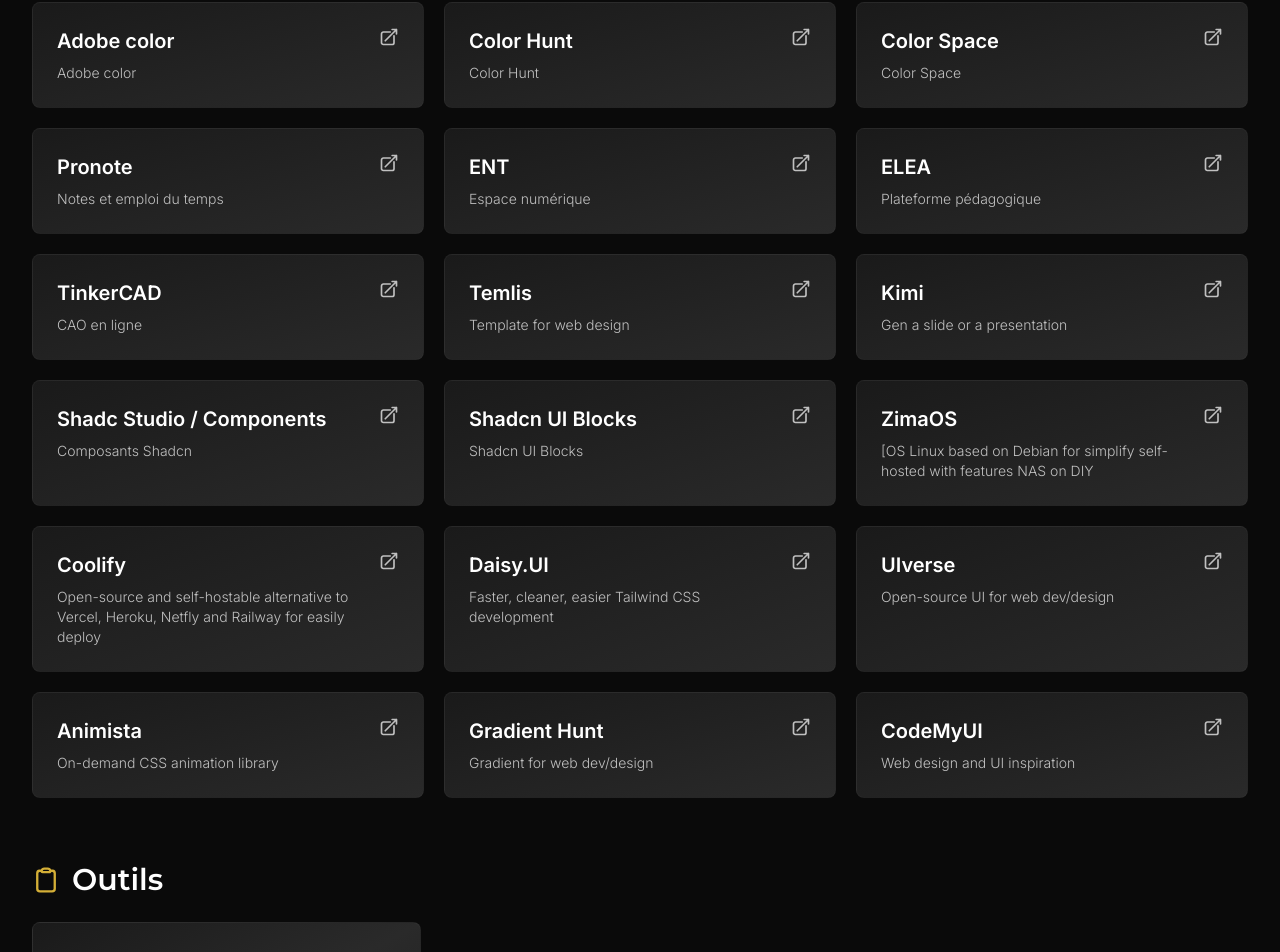
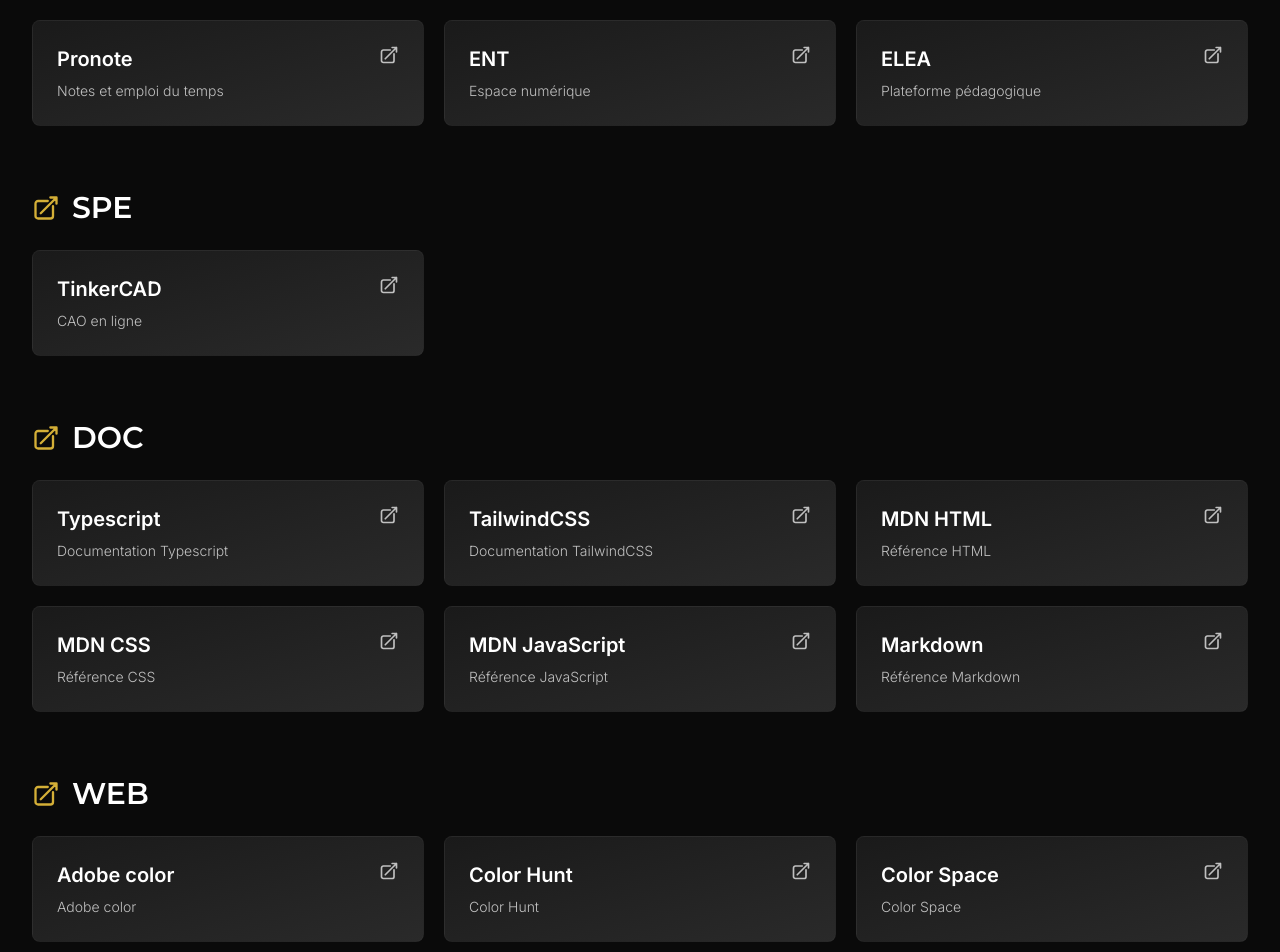
Before and after one commit to SHU445/STI2D-app, a Next.js app: page / in a window 1280 px wide. Shown: the part 613-1565 px from the top of the page. Built offline with nearby package versions, Linux system fonts and the light colour scheme.

Commit message:
Change table and push

```diff
--- a/app/page.tsx
+++ b/app/page.tsx
@@ -10,6 +10,27 @@
 
 // Interface - définir la structure d'un lien utile
 interface UsefulLink {
+  title: string
+  url: string
+  description?: string
+}
+
+// Interface - définir la structure d'un lien académique
+interface AcademicLink {
+  title: string
+  url: string
+  description?: string
+}
+
+// Interface - définir la structure d'un lien SPE
+interface SPELink {
+  title: string
+  url: string
+  description?: string
+}
+
+// Interface - définir la structure d'un lien DOC
+interface DocLink {
   title: string
   url: string
   description?: string
@@ -30,38 +51,71 @@
   status: 'available' | 'coming-soon' // Statut
 }
 
-// Tableau - liens utiles affichés sur la page l
-const usefulLinks: UsefulLink[] = [
-  { title: 'GitHub', url: 'https://github.com/SHU445', description: 'Mes repositories' },
-  { title: 'Vercel', url: 'https://vercel.com/login', description: 'Déploiement' },
-  { title: 'Gmail', url: 'https://mail.google.com/mail/u/0/#inbox', description: 'Gmail' },
-  { title: 'DrawDB', url: 'https://www.drawdb.app/', description: 'DrawDB' },
-  { title: 'Neon DB', url: 'https://neon.com/', description: 'Base de données' },
+// Tableau - liens acad
+const academic : AcademicLink[] = [
+  { title: 'Pronote', url: 'https://0380089r.index-education.net/pronote/eleve.html?identifiant=t7gHE7rr8j8kpQf2', description: 'Notes et emploi du temps' },
+
+  { title: 'ENT', url: 'https://porte-oisans.ent.auvergnerhonealpes.fr/sg.do?PROC=PAGE_ACCUEIL&ACTION=VALIDER', description: 'Espace numérique' },
+
+  { title: 'ELEA', url: 'https://aura-38-sud.elea.apps.education.fr/local/elea_dashboard/index.php', description: 'Plateforme pédagogique' },
+ ]
+
+ // Tableau - SPE
+ const SPE : SPELink[] =[
+  { title: 'TinkerCAD', url: 'https://www.tinkercad.com/login', description: 'CAO en ligne' },
+ ]
+
+ // tableau - DOC
+ const doc : DocLink[] = [
+  { title: 'Typescript', url: 'https://typescriptdocs.com/', description: 'Documentation Typescript' },
+
+  { title: 'TailwindCSS', url: 'https://tailwindcss-com.vercel.app/docs', description: 'Documentation TailwindCSS' },
+
   { title: 'MDN HTML', url: 'https://developer.mozilla.org/en-US/docs/Web/HTML/Reference/Elements', description: 'Référence HTML' },
+
   { title: 'MDN CSS', url: 'https://developer.mozilla.org/fr/docs/Web/CSS/Reference/Properties', description: 'Référence CSS' },
+
   { title: 'MDN JavaScript', url: 'https://developer.mozilla.org/fr/docs/Web/JavaScript/Reference', description: 'Référence JavaScript' },
+
   { title: 'Markdown', url: 'https://docs.framasoft.org/fr/grav/markdown.html', description: 'Référence Markdown' },
+ ]
+
+ // Tableau - Color theme / WEB
+ const web : WebLink[] = [
   { title: 'Adobe color', url: 'https://color.adobe.com/fr/create/color-wheel', description: 'Adobe color' },
+
   { title: 'Color Hunt', url: 'https://colorhunt.co/', description: 'Color Hunt' },
+
   { title: 'Color Space', url: 'https://mycolor.space/', description: 'Color Space' },
-  { title: 'Pronote', url: 'https://0380089r.index-education.net/pronote/eleve.html?identifiant=t7gHE7rr8j8kpQf2', description: 'Notes et emploi du temps' },
-  { title: 'ENT', url: 'https://porte-oisans.ent.auvergnerhonealpes.fr/sg.do?PROC=PAGE_ACCUEIL&ACTION=VALIDER', description: 'Espace numérique' },
-  { title: 'ELEA', url: 'https://aura-38-sud.elea.apps.education.fr/local/elea_dashboard/index.php', description: 'Plateforme pédagogique' },
-  { title: 'TinkerCAD', url: 'https://www.tinkercad.com/login', description: 'CAO en ligne' },
-  // Lien utile orienté ajout en plus section à part à faire.
+  { title: 'UIverse', url: 'http://uiverse.io/', description: 'Open-source UI for web dev/design'},
+
+  { title: 'Animista', url:'Animista.net', description: 'On-demand CSS animation library'},
+
+  { title: 'Gradient Hunt', url: 'http://gradienthunt.com/', description: 'Gradient for web dev/design'},
+
+  { title: 'CodeMyUI', url: 'http://codemyui.com/', description: 'Web design and UI inspiration'},
+
   { title: 'Temlis', url: 'http://temlis.com/', description: 'Template for web design'},
+
   { title: 'Kimi', url: 'http://kimi.com/', description: 'Gen a slide or a presentation'},
-  { title: 'Shadc Studio / Components', url: 'https://shadcnstudio.com/components', description: 'Composants Shadcn'},
-  { title: 'Shadcn UI Blocks', url: 'https://www.shadcnui-blocks.com/components/accordion', description: 'Shadcn UI Blocks'},
-  //{ title: '', url: '', description: ''},
-  { title: 'ZimaOS', url: 'http://zimaspace.com/', description: '[OS Linux based on Debian for simplify self-hosted with features NAS on DIY'},
-  { title: 'Coolify', url: 'http://coolify.io/', description: 'Open-source and self-hostable alternative to Vercel, Heroku, Netfly and Railway for easily deploy'},
-  { title: 'Daisy.UI', url: 'https://daisyui.com/', description: 'Faster, cleaner, easier Tailwind CSS development'},
-  { title: 'UIverse', url: 'http://uiverse.io/', description: 'Open-source UI for web dev/design'},
-  { title: 'Animista', url:'Animista.net', description: 'On-demand CSS animation library'},
-  { title: 'Gradient Hunt', url: 'http://gradienthunt.com/', description: 'Gradient for web dev/design'},
-  { title: 'CodeMyUI', url: 'http://codemyui.com/', description: 'Web design and UI inspiration'},
-]
+ ]
+
+ // Tableau - liens utiles affichés sur la page l
+
+ const usefulLinks: Link[] = [
+
+   { title: 'GitHub', url: 'https://github.com/SHU445', description: 'Mes repositories' },
+
+   { title: 'Vercel', url: 'https://vercel.com/login', description: 'Déploiement' },
+
+   { title: 'Gmail', url: 'https://mail.google.com/mail/u/0/#inbox', description: 'Gmail' },
+
+   { title: 'Neon DB', url: 'https://neon.com/', description: 'Base de données' },
+
+   { title: 'ZimaOS', url: 'http://zimaspace.com/', description: '[OS Linux based on Debian for simplify self-hosted with features NAS on DIY'},
+
+   { title: 'Coolify', url: 'http://coolify.io/', description: 'Open-source and self-hostable alternative to Vercel, Heroku, Netfly and Railway for easily deploy'},
+ ]
 
 // Tableau - projets personnels
 // Chaque projet a un titre, une URL (vers Vercel ou autre) et une description
@@ -185,6 +239,170 @@
                     {link.description && (
                       <p className="text-sm text-designSS-silver mt-2 font-light">
                         {link.description}
+                      </p>
+                    )}
+                  </div>
+                  <ExternalLinkIcon className="w-5 h-5 text-designSS-silver group-hover:text-designSS-gold transition-colors duration-300 flex-shrink-0 ml-2" />
+                </div>
+                <div className="absolute inset-0 bg-gradient-to-r from-designSS-gold/0 via-designSS-gold/5 to-designSS-gold/0 opacity-0 group-hover:opacity-100 transition-opacity duration-300 rounded-lg pointer-events-none"></div>
+              </motion.a>
+            ))}
+          </div>
+        </motion.section>
+
+        {/* Section des liens académiques - Affiche tous les liens académiques dans une grille responsive */}
+        <motion.section
+          variants={containerVariants}
+          initial="hidden"
+          animate="visible"
+          className="mb-12 sm:mb-16"
+        >
+          <motion.div variants={itemVariants} className="flex items-center gap-3 mb-6">
+            <ExternalLinkIcon className="w-6 h-6 sm:w-7 sm:h-7 text-designSS-gold" />
+            <h2 className="text-2xl sm:text-3xl font-display font-semibold">Académiques</h2>
+          </motion.div>
+
+          <div className="grid grid-cols-1 sm:grid-cols-2 lg:grid-cols-3 gap-4 sm:gap-5">
+            {academic.map((academic, index) => (
+              <motion.a
+                key={index}
+                variants={itemVariants}
+                href={academic.url}
+                target="_blank"
+                rel="noopener noreferrer"
+                className="group relative bg-gradient-to-br from-designSS-darkGray to-designSS-gray border border-designSS-lightGray/20 rounded-lg p-5 sm:p-6 hover:border-designSS-gold/50 transition-all duration-300 hover:shadow-xl hover:shadow-designSS-gold/10 hover:-translate-y-1"
+              >
+                <div className="flex items-start justify-between">
+                  <div className="flex-1">
+                    <h3 className="text-lg sm:text-xl font-semibold text-white group-hover:text-designSS-gold transition-colors duration-300">
+                      {academic.title}
+                    </h3>
+                    {academic.description && (
+                      <p className="text-sm text-designSS-silver mt-2 font-light">
+                        {academic.description}
+                      </p>
+                    )}
+                  </div>
+                  <ExternalLinkIcon className="w-5 h-5 text-designSS-silver group-hover:text-designSS-gold transition-colors duration-300 flex-shrink-0 ml-2" />
+                </div>
+                <div className="absolute inset-0 bg-gradient-to-r from-designSS-gold/0 via-designSS-gold/5 to-designSS-gold/0 opacity-0 group-hover:opacity-100 transition-opacity duration-300 rounded-lg pointer-events-none"></div>
+              </motion.a>
+            ))}
+          </div>
+        </motion.section>
+
+        {/* Section des liens SPE - Affiche tous les liens SPE dans une grille responsive */}
+        <motion.section
+          variants={containerVariants}
+          initial="hidden"
+          animate="visible"
+          className="mb-12 sm:mb-16"
+        >
+          <motion.div variants={itemVariants} className="flex items-center gap-3 mb-6">
+            <ExternalLinkIcon className="w-6 h-6 sm:w-7 sm:h-7 text-designSS-gold" />
+            <h2 className="text-2xl sm:text-3xl font-display font-semibold">SPE</h2>
+          </motion.div>
+
+          <div className="grid grid-cols-1 sm:grid-cols-2 lg:grid-cols-3 gap-4 sm:gap-5">
+            {SPE.map((SPE, index) => (
+              <motion.a
+                key={index}
+                variants={itemVariants}
+                href={SPE.url}
+                target="_blank"
+                rel="noopener noreferrer"
+                className="group relative bg-gradient-to-br from-designSS-darkGray to-designSS-gray border border-designSS-lightGray/20 rounded-lg p-5 sm:p-6 hover:border-designSS-gold/50 transition-all duration-300 hover:shadow-xl hover:shadow-designSS-gold/10 hover:-translate-y-1"
+              >
+                <div className="flex items-start justify-between">
+                  <div className="flex-1">
+                    <h3 className="text-lg sm:text-xl font-semibold text-white group-hover:text-designSS-gold transition-colors duration-300">
+                      {SPE.title}
+                    </h3>
+                    {SPE.description && (
+                      <p className="text-sm text-designSS-silver mt-2 font-light">
+                        {SPE.description}
+                      </p>
+                    )}
+                  </div>
+                  <ExternalLinkIcon className="w-5 h-5 text-designSS-silver group-hover:text-designSS-gold transition-colors duration-300 flex-shrink-0 ml-2" />
+                </div>
+                <div className="absolute inset-0 bg-gradient-to-r from-designSS-gold/0 via-designSS-gold/5 to-designSS-gold/0 opacity-0 group-hover:opacity-100 transition-opacity duration-300 rounded-lg pointer-events-none"></div>
+              </motion.a>
+            ))}
+          </div>
+        </motion.section>
+
+        {/* Section des liens DOC - Affiche tous les liens DOC dans une grille responsive */}
+        <motion.section
+          variants={containerVariants}
+          initial="hidden"
+          animate="visible"
+          className="mb-12 sm:mb-16"
+        >
+          <motion.div variants={itemVariants} className="flex items-center gap-3 mb-6">
+            <ExternalLinkIcon className="w-6 h-6 sm:w-7 sm:h-7 text-designSS-gold" />
+            <h2 className="text-2xl sm:text-3xl font-display font-semibold">DOC</h2>
+          </motion.div>
+
+          <div className="grid grid-cols-1 sm:grid-cols-2 lg:grid-cols-3 gap-4 sm:gap-5">
+            {doc.map((doc, index) => (
+              <motion.a
+                key={index}
+                variants={itemVariants}
+                href={doc.url}
+                target="_blank"
+                rel="noopener noreferrer"
+                className="group relative bg-gradient-to-br from-designSS-darkGray to-designSS-gray border border-designSS-lightGray/20 rounded-lg p-5 sm:p-6 hover:border-designSS-gold/50 transition-all duration-300 hover:shadow-xl hover:shadow-designSS-gold/10 hover:-translate-y-1"
+              >
+                <div className="flex items-start justify-between">
+                  <div className="flex-1">
+                    <h3 className="text-lg sm:text-xl font-semibold text-white group-hover:text-designSS-gold transition-colors duration-300">
+                      {doc.title}
+                    </h3>
+                    {doc.description && (
+                      <p className="text-sm text-designSS-silver mt-2 font-light">
+                        {doc.description}
+                      </p>
+                    )}
+                  </div>
+                  <ExternalLinkIcon className="w-5 h-5 text-designSS-silver group-hover:text-designSS-gold transition-colors duration-300 flex-shrink-0 ml-2" />
+                </div>
+                <div className="absolute inset-0 bg-gradient-to-r from-designSS-gold/0 via-designSS-gold/5 to-designSS-gold/0 opacity-0 group-hover:opacity-100 transition-opacity duration-300 rounded-lg pointer-events-none"></div>
+              </motion.a>
+            ))}
+          </div>
+        </motion.section>
+
+        {/* Section des liens WEB - Affiche tous les liens WEB dans une grille responsive */}
+        <motion.section
+          variants={containerVariants}
+          initial="hidden"
+          animate="visible"
+          className="mb-12 sm:mb-16"
+        >
+          <motion.div variants={itemVariants} className="flex items-center gap-3 mb-6">
+            <ExternalLinkIcon className="w-6 h-6 sm:w-7 sm:h-7 text-designSS-gold" />
+            <h2 className="text-2xl sm:text-3xl font-display font-semibold">WEB</h2>
+          </motion.div>
+
+          <div className="grid grid-cols-1 sm:grid-cols-2 lg:grid-cols-3 gap-4 sm:gap-5">
+            {web.map((web, index) => (
+              <motion.a
+                key={index}
+                variants={itemVariants}
+                href={web.url}
+                target="_blank"
+                rel="noopener noreferrer"
+                className="group relative bg-gradient-to-br from-designSS-darkGray to-designSS-gray border border-designSS-lightGray/20 rounded-lg p-5 sm:p-6 hover:border-designSS-gold/50 transition-all duration-300 hover:shadow-xl hover:shadow-designSS-gold/10 hover:-translate-y-1"
+              >
+                <div className="flex items-start justify-between">
+                  <div className="flex-1">
+                    <h3 className="text-lg sm:text-xl font-semibold text-white group-hover:text-designSS-gold transition-colors duration-300">
+                      {web.title}
+                    </h3>
+                    {web.description && (
+                      <p className="text-sm text-designSS-silver mt-2 font-light">
+                        {web.description}
                       </p>
                     )}
                   </div>
```
